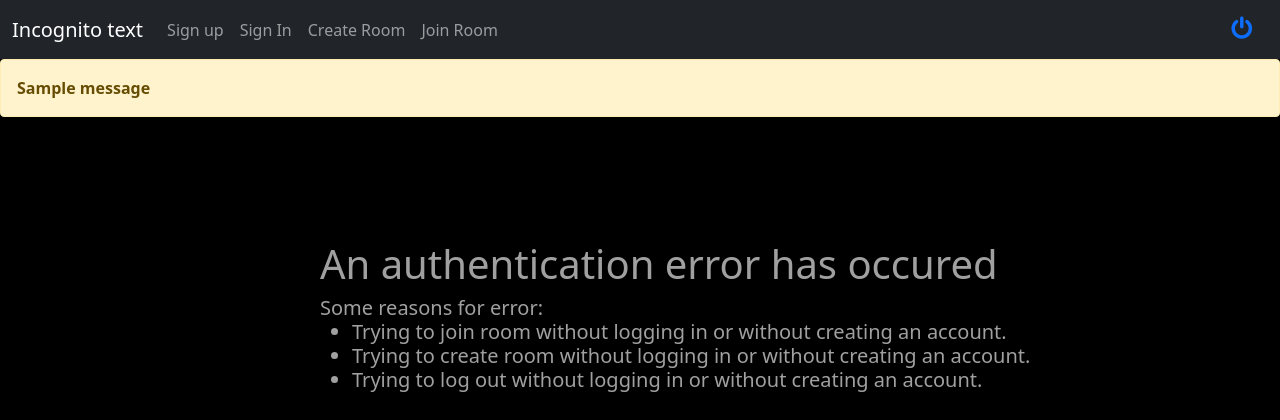
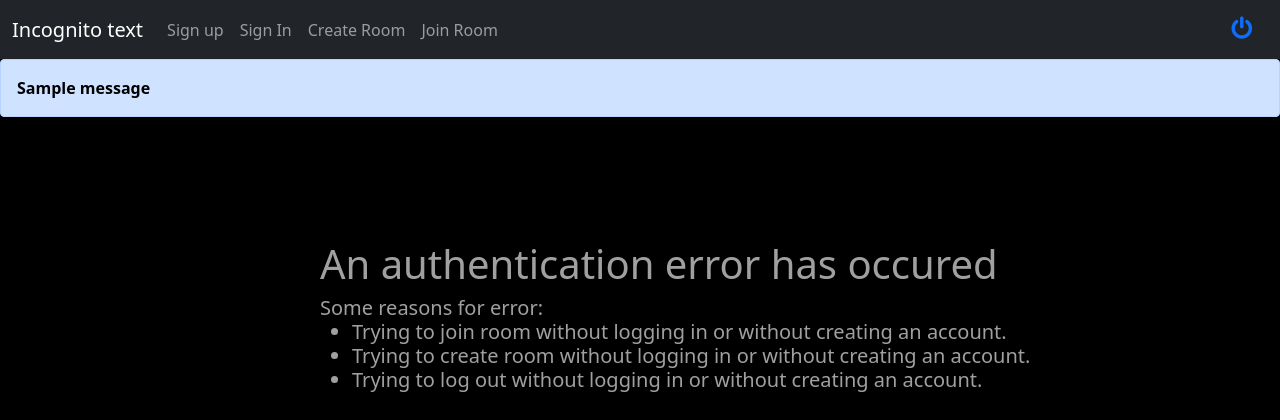
Before and after one commit to parzival979/incognito-text, a Flask app: page /room/1 in a window 1280 px wide. Shown: the top 420 px of the page. Run offline with Flask 2, Linux system fonts and the light colour scheme; tables that the repository leaves empty hold one stand-in row (values such as "Sample post"); one stand-in notice (Sample message) is shown.

Commit message:
changed flash message

```diff
--- a/templates/main.html
+++ b/templates/main.html
@@ -230,8 +230,8 @@
       {% with messages = get_flashed_messages() %}
       {% if messages %}
         {% for message in messages %}
-          <div class="alert alert-warning alert-dismissible fade show" role="alert">
-            <strong>{{ message }}</strong>
+          <div class="alert alert-primary alert-dismissible fade show" role="alert">
+            <strong style="color:black;">{{ message }}</strong>
           </div>
         {% endfor %}
         {% endif %}
```
Also changed, not shown: myDB.db.
